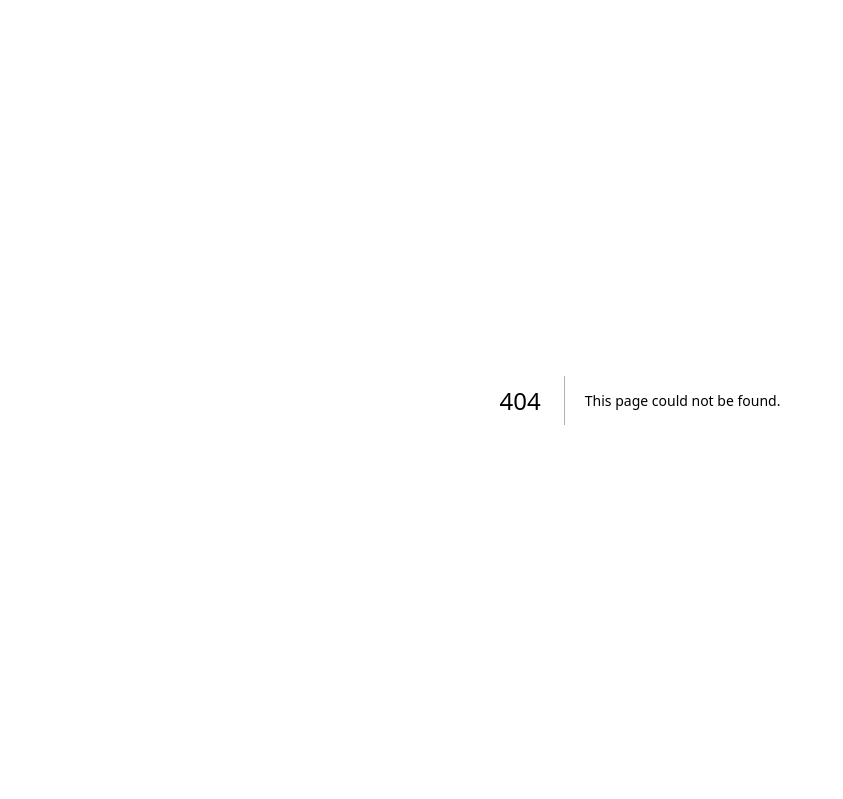
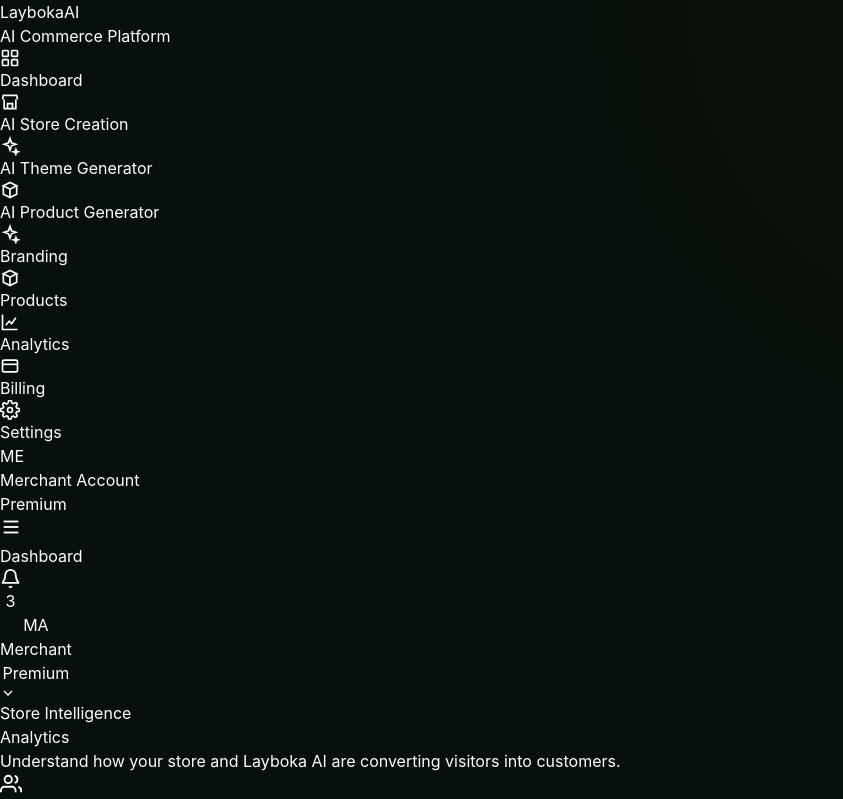
Before and after one commit to bhapris-glitch/storeforge-ai, a Next.js app in the folder frontend/: page /analytics in a window 1280 px wide. Before the commit this address had no page. Shown: the top 799 px of the page, without its empty margins (0-843 px from the left). Built offline with nearby package versions, Linux system fonts and the light colour scheme.

Commit message:
Create page.tsx

```diff
--- /dev/null
+++ b/frontend/src/app/analytics/page.tsx
@@ -0,0 +1,105 @@
+/**
+ * ============================================================================
+ * Layboka AI
+ * Analytics Page
+ * ============================================================================
+ *
+ * File:
+ * frontend/src/app/analytics/page.tsx
+ *
+ * Route:
+ * /analytics
+ *
+ * Purpose:
+ * - Merchant analytics dashboard
+ * - AI sales performance
+ * - Store conversion insights
+ *
+ * ============================================================================
+ */
+
+'use client';
+
+import DashboardLayout from '@/components/layout/DashboardLayout';
+
+import AnalyticsOverview from '@/components/analytics/AnalyticsOverview';
+
+
+// ============================================================================
+// PAGE
+// ============================================================================
+
+export default function AnalyticsPage() {
+
+
+  return (
+
+    <DashboardLayout>
+
+
+      <div
+
+        className="space-y-8"
+
+      >
+
+
+        {/* ================================================================
+            PAGE HEADER
+        ================================================================= */}
+
+        <div>
+
+          <p
+
+            className="mb-2 text-sm font-medium text-[#FF3B2F]"
+
+          >
+
+            Store Intelligence
+
+          </p>
+
+
+          <h1
+
+            className="text-3xl font-bold tracking-tight text-white"
+
+          >
+
+            Analytics
+
+          </h1>
+
+
+          <p
+
+            className="mt-2 max-w-2xl text-sm leading-6 text-white/50"
+
+          >
+
+            Understand how your store and Layboka AI
+            are converting visitors into customers.
+
+          </p>
+
+
+        </div>
+
+
+
+        {/* ================================================================
+            ANALYTICS OVERVIEW
+        ================================================================= */}
+
+        <AnalyticsOverview />
+
+
+      </div>
+
+
+    </DashboardLayout>
+
+  );
+
+}
```
